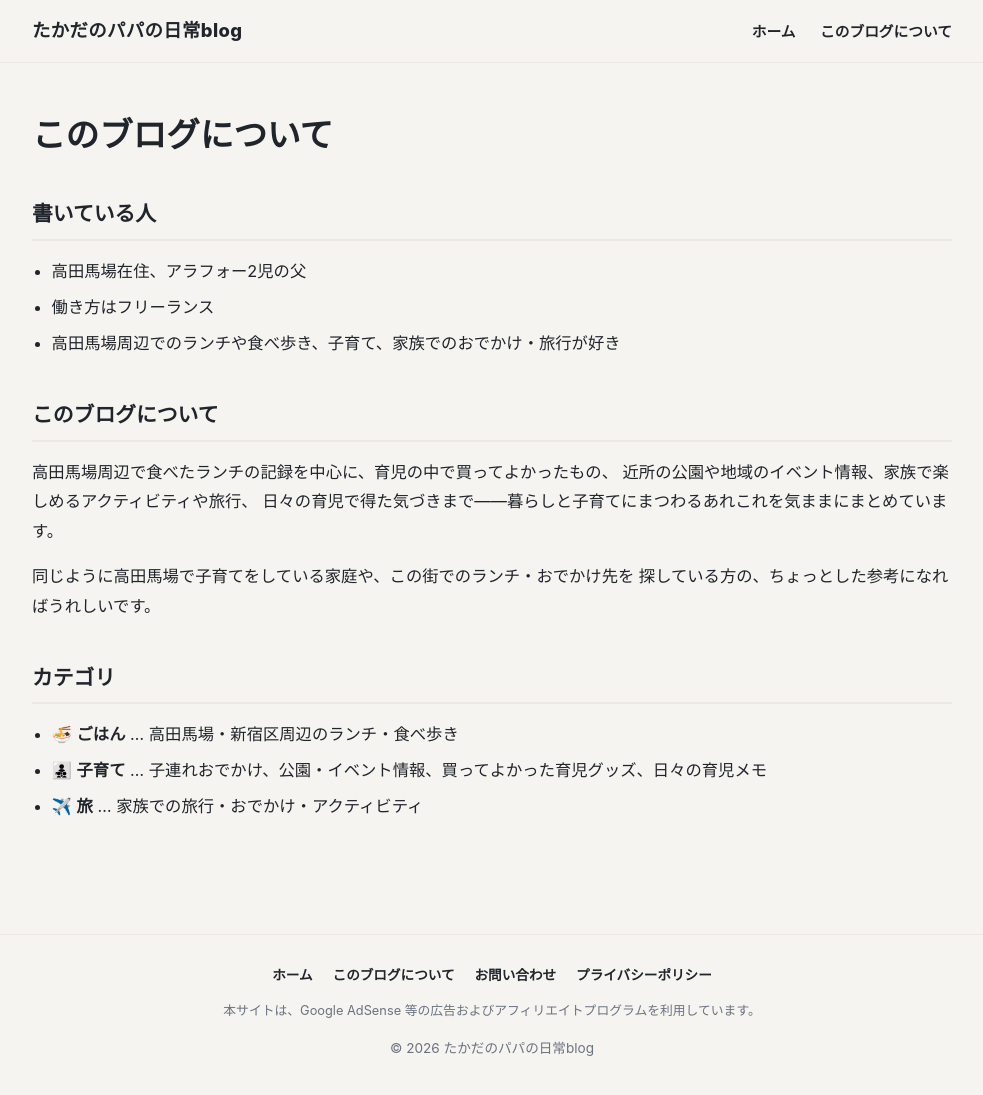
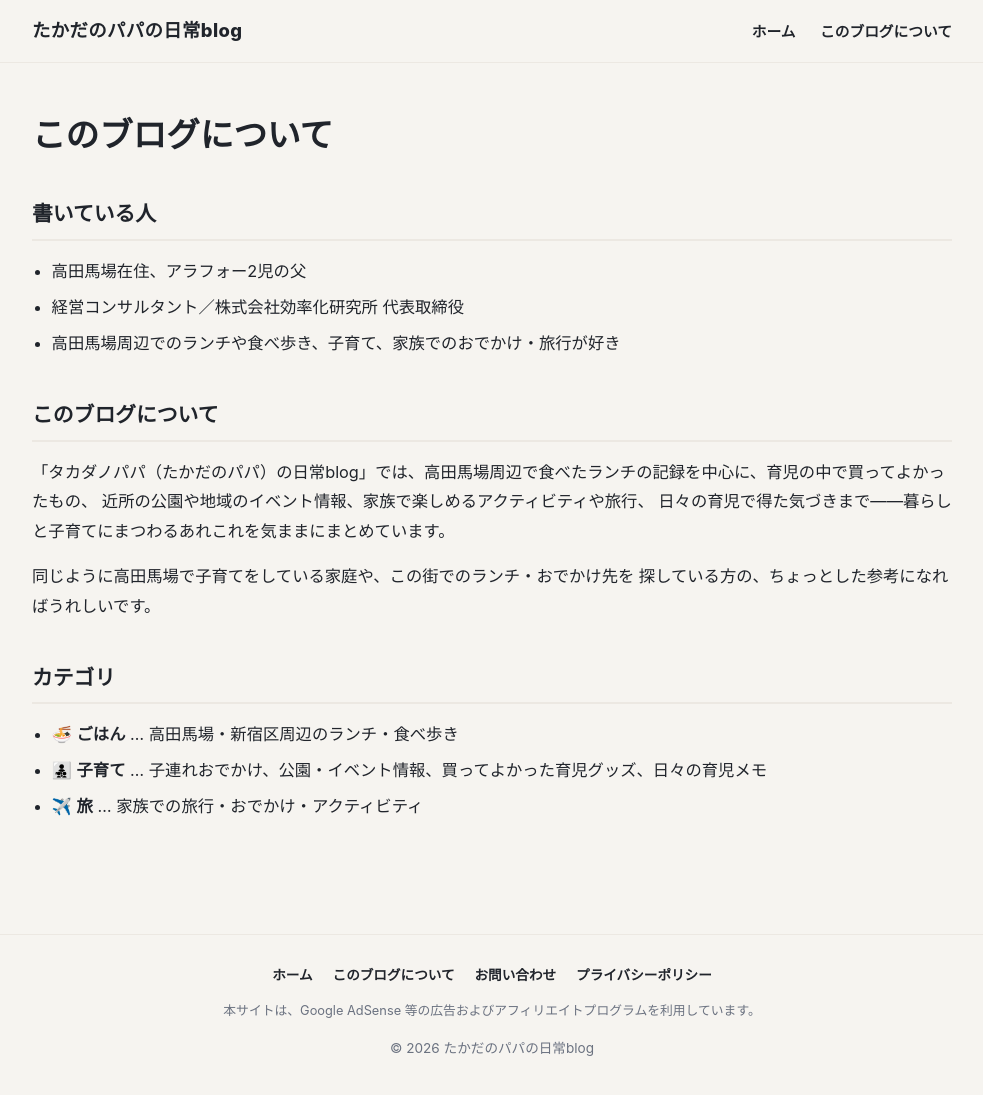
Before and after one commit to takadanopapa/life, a Jekyll site: the page built from about.md, in a window 1280 px wide and 1102 px high. Shown: the top 1095 px of the window, without its empty margins (148-1131 px from the left). Built offline with Jekyll 4.4.1, drawn with Linux system fonts in a browser that asks for light colours.

Commit message:
post: about.md

```diff
--- a/about.md
+++ b/about.md
@@ -7,12 +7,12 @@ permalink: /about/
 ## 書いている人
 
 - 高田馬場在住、アラフォー2児の父
-- 働き方はフリーランス
+- 経営コンサルタント／株式会社効率化研究所 代表取締役
 - 高田馬場周辺でのランチや食べ歩き、子育て、家族でのおでかけ・旅行が好き
 
 ## このブログについて
 
-高田馬場周辺で食べたランチの記録を中心に、育児の中で買ってよかったもの、
+「タカダノパパ（たかだのパパ）の日常blog」では、高田馬場周辺で食べたランチの記録を中心に、育児の中で買ってよかったもの、
 近所の公園や地域のイベント情報、家族で楽しめるアクティビティや旅行、
 日々の育児で得た気づきまで——暮らしと子育てにまつわるあれこれを気ままにまとめています。
 
```
